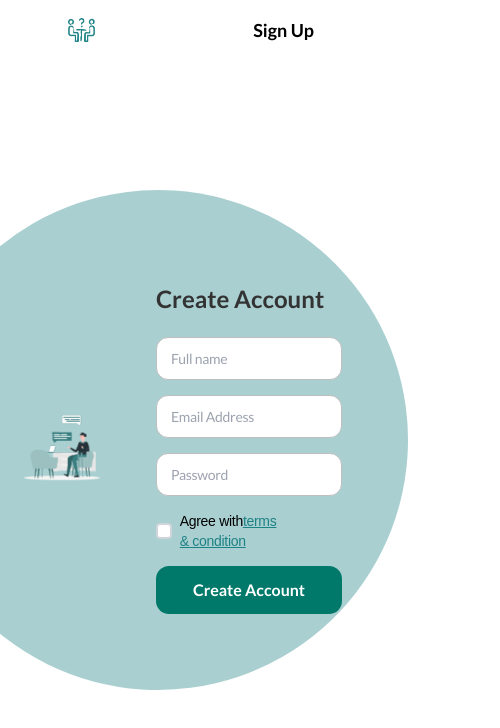
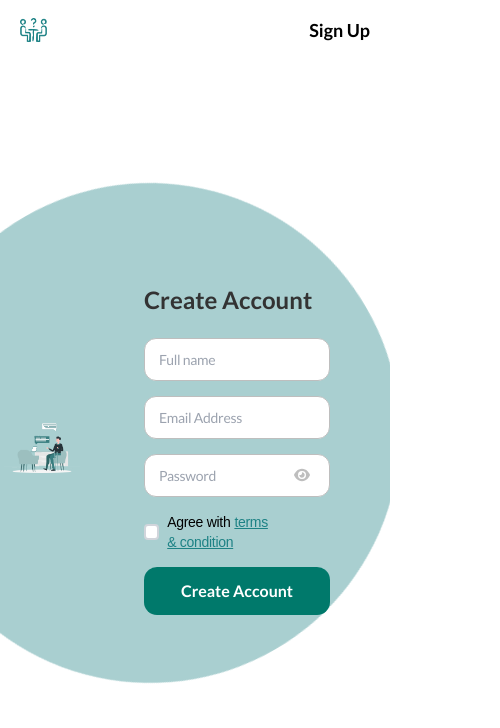
Before and after one commit to BelalAboseada/MockMate-salamHack, a React (Vite) app in the folder Frontend/: page /signUp in a window 390 px wide. Shown: the top 728 px of the page, 500 px wide, since content can reach past the window. Built offline with nearby package versions, Linux system fonts and the light colour scheme; a web font is replaced by a local one.

Commit message:
responsive landing

```diff
--- a/Frontend/package.json
+++ b/Frontend/package.json
@@ -13,6 +13,7 @@
     "classnames": "^2.5.1",
     "react": "^19.0.0",
     "react-dom": "^19.0.0",
+    "react-icons": "^5.5.0",
     "react-router-dom": "^7.3.0"
   },
   "devDependencies": {
--- a/Frontend/src/components/Layout/Layout.jsx
+++ b/Frontend/src/components/Layout/Layout.jsx
@@ -1,15 +1,19 @@
-// import { useLocation } from "react-router-dom";
+import { useLocation } from "react-router-dom";
 import AppRoutes from "../../Routes/AppRoutes";
 import { Header } from "../common/header/Header.jsx";
 
 const Layout = () => {
-  // const location = useLocation();
+  const location = useLocation();
 
   return (
     <div className="flex flex-col h-screen">
       <Header className="w-full" />
       <div className="flex flex-1">
-        <main className={`flex-1  p-2 md:p-4  `}>
+        <main
+          className={`${
+            location.pathname === "/signUp" ? "p-0" : "flex-1  p-2 md:p-4"
+          }`}
+        >
           <AppRoutes />
         </main>
       </div>
--- a/Frontend/src/components/common/header/Header.jsx
+++ b/Frontend/src/components/common/header/Header.jsx
@@ -2,11 +2,11 @@ import styles from "./style.module.scss";
 import logoDesktop from "../../../assets/images/mockmate-logo.png";
 import logoMobile from "../../../assets/images/Logo.png";
 import { Link } from "react-router-dom";
-import clsx from "classnames"; // Optional for cleaner class management
+import clsx from "classnames";
 
 export const Header = () => {
   return (
-    <header className="sticky top-0 w-full py-2 px-[60px] flex items-center justify-between bg-white">
+    <header className="sticky top-0 w-full py-2 px-3 lg:px-[60px] flex items-center justify-between bg-white">
       {/* Logo */}
       <Link
         to="/"
@@ -39,9 +39,8 @@ export const Header = () => {
 
       {/* Sign In Button */}
       <div className={styles.authContainer}>
-
         <Link to="/signUp">
-          <button className="text-lg font-bold py-2 px-4 transition-colors hover:text-blue-500">
+          <button className="text-lg font-bold py-2 px-2 lg:px-4 transition-colors hover:text-blue-500">
             Sign Up
           </button>
         </Link>
--- /dev/null
+++ b/Frontend/src/mixins.scss
@@ -0,0 +1,37 @@
+@mixin sm {
+  @media only screen and (min-width: 640px) {
+    @content;
+  }
+}
+
+@mixin md {
+  @media only screen and (min-width: 768px) {
+    @content;
+  }
+}
+
+@mixin lg {
+  @media only screen and (min-width: 1024px) {
+    @content;
+  }
+}
+
+@mixin xl {
+  @media only screen and (min-width: 1280px) {
+    @content;
+  }
+}
+
+@mixin xxl {
+  @media only screen and (min-width: 1536px) {
+    @content;
+  }
+}
+
+@mixin ellipsis($line: 2) {
+  display: -webkit-box;
+  -webkit-line-clamp: $line;
+  -webkit-box-orient: vertical;
+  overflow: hidden;
+  text-overflow: ellipsis;
+}
--- a/Frontend/src/pages/Auth/SignUp/SignUp.jsx
+++ b/Frontend/src/pages/Auth/SignUp/SignUp.jsx
@@ -1,7 +1,16 @@
 import styles from "./style.module.scss";
 import signUpImage from "../../../assets/images/singUp.png";
+import { useState } from "react";
+import { FaEye } from "react-icons/fa6";
+import { FaEyeSlash } from "react-icons/fa";
 
 const SignUp = () => {
+  const [showPass, setShowPass] = useState(false);
+
+  const handleShowPass = () => {
+    setShowPass(!showPass);
+  };
+
   return (
     <div className={styles.SignUp}>
       <div className={styles.container}>
@@ -24,28 +33,63 @@ const SignUp = () => {
               placeholder="Full name"
               className="input"
               name="name"
+              id="name"
+              autoComplete="on"
+              required
+              pattern="^[A-Za-z\s]+$"
+              title="Please enter a valid name (only letters and spaces are allowed)."
             />
-            <input type="email" placeholder="Email Address" className="input" />
-            <input type="password" placeholder="Password" className="input" />
+            <input
+              type="email"
+              placeholder="Email Address"
+              className="input"
+              name="email"
+              id="email"
+              autoComplete="on"
+              required
+              pattern="^[a-zA-Z0-9._%+-]+@[a-zA-Z0-9.-]+\.[a-zA-Z]{2,}$"
+              title="Please enter a valid email address."
+            />
+            <div className={styles.password}>
+              <input
+                type={showPass ? "text" : "password"}
+                placeholder="Password"
+                className="input"
+                name="password"
+                id="password"
+                autoComplete="on"
+                required
+                pattern="^(?=.*[a-z])(?=.*[A-Z])(?=.*\d)(?=.*[@$!%*?&])[A-Za-z\d@$!%*?&]{8,}$"
+                title="Password must be at least 8 characters long and contain at least one uppercase letter, one lowercase letter, one number, and one special character."
+                minLength="8"
+                maxLength="20"
+              />
+              <span className={styles.icon} onClick={handleShowPass}>
+                {showPass ? <FaEyeSlash /> : <FaEye />}
+              </span>
+            </div>
             <div className={`flex items-center gap-2 `}>
               <input
                 type="checkbox"
                 id="agree"
                 name="agree"
-                className={`appearance-none   !w-4 !h-4 p-0  rounded border-2 border-gray-300  checked:bg-primary checked:border-primary focus:outline-none focus:ring-2 focus:ring-offset-2 focus:ring-primary`}
+                className={`appearance-none   !w-4 !h-4 p-0  rounded border-2 border-gray-300  checked:bg-primary checked:border-primary focus:outline-none focus:ring-2 focus:ring-offset-2 focus:ring-primary c`}
                 placeholder=""
-                value=""
+                value="agree"
+                required
+                aria-required="true"
               />
               <label
                 htmlFor="agree"
                 className={`text-sm font-medium  text-balance `}
               >
                 Agree with
-                <span className="text-primary underline underline-offset-1 ">
-                   terms & condition
+                <span className="text-primary underline underline-offset-1 px-1">
+                  terms & condition
                 </span>
               </label>
             </div>
+
             <button>Create Account</button>
           </form>
         </div>
--- a/Frontend/src/pages/Auth/SignUp/style.module.scss
+++ b/Frontend/src/pages/Auth/SignUp/style.module.scss
@@ -1,9 +1,11 @@
+@import "../../../mixins.scss";
+
 .SignUp {
   display: flex;
   justify-content: space-between;
   align-items: center;
-  height: 90vh;
-
+  height: 92vh;
+  overflow-y: hidden;
 
   .container {
     display: flex;
@@ -17,7 +19,6 @@
     justify-content: center;
     align-items: center;
     position: relative;
-
 
     &::before {
       content: "";
@@ -41,7 +42,7 @@
 
   .right {
     flex: 1;
-    padding: 40px;
+    padding: 60px;
     display: flex;
     flex-direction: column;
     justify-content: center;
@@ -66,6 +67,30 @@
       border: 1px solid #ccc;
       border-radius: 13px;
       font-size: 16px;
+      // &:active {
+
+      // }
+    }
+    .password {
+      position: relative;
+      display: flex;
+      flex-direction: column;
+      gap: 10px;
+      .input {
+        padding: 20px 0 !important;
+      }
+      .icon {
+        position: absolute;
+        top: 50%;
+        right: 20px;
+        transform: translateY(-50%);
+        cursor: pointer;
+        color: var(--Neutral-color);
+        transition: 0.3s ease-in-out;
+        &:hover {
+          color: var(--primary-color);
+        }
+      }
     }
 
     button {
--- a/Frontend/src/pages/Home/style.module.scss
+++ b/Frontend/src/pages/Home/style.module.scss
@@ -1,28 +1,48 @@
+@import "../../mixins.scss";
+
 .Home {
   display: flex;
   justify-content: center;
   align-items: center;
-  padding: 60px 0;
+  @include md {
+    height: 86vh;
+    overflow: hidden;
+  }
 
   .container {
     display: flex;
     align-items: center;
+    flex-direction: column;
+    width: 100%;
+    gap: 20px;
+
+    @include lg {
+      gap: 40px;
+      flex-direction: row;
       justify-content: space-between;
       max-width: 1400px;
-    width: 100%;
-    gap: 40px;
+    }
 
     .left {
       flex: 1;
       display: flex;
       flex-direction: column;
+      gap: 20px;
+      margin: 50px 20px;
+
+      @include lg {
         align-items: flex-start;
         gap: 40px;
+      }
 
       .title {
+        font-size: 1.5rem;
+        font-weight: 700;
+        color: #121212;
+        @include lg {
           font-size: 2.7rem;
           font-weight: 800;
-        color: #121212;
+        }
 
         span {
           color: var(--primary-color);
@@ -30,36 +50,52 @@
       }
 
       .description {
+        font-size: 0.8rem;
+        font-weight: 500;
+        line-height: 1;
+        color: #5a5a5a;
+
+        @include md {
           font-size: 1rem;
           font-weight: 600;
           line-height: 1.2;
-        text-wrap-style: pretty;
-        text-wrap: balance;
-        text-align: justify;
-        color: #5a5a5a;
+        }
       }
 
       .buttons {
         display: flex;
+        gap: 10px;
+
+        @include lg {
           gap: 15px;
+        }
 
         .primaryBtn {
           background-color: var(--primary-color);
           color: white;
+          padding: 8px 16px;
+          border-radius: 12px;
+          text-decoration: none;
+          font-weight: bold;
+
+          @include lg {
             padding: 10px 20px;
             border-radius: 16px;
-          text-decoration: none;
-          font-weight: bold;
+          }
         }
 
         .secondaryBtn {
           background-color: transparent;
           color: var(--primary-color);
-          padding: 10px 20px;
           border: 2px solid var(--primary-color);
-          border-radius: 16px;
+          padding: 8px 16px;
+          border-radius: 12px;
           text-decoration: none;
           font-weight: bold;
+          @include md {
+            padding: 10px 20px;
+            border-radius: 16px;
+          }
         }
       }
     }
@@ -68,27 +104,37 @@
       flex: 1;
       position: relative;
       display: flex;
+
+      @include md {
         justify-content: center;
         align-items: center;
+      }
 
       .imageWrapper {
         position: relative;
+        width: 250px;
+        height: 350px;
+        @include md {
           width: 350px;
           height: 400px;
+        }
 
         .backdrop {
           position: absolute;
           top: 70px;
           left: 0px;
-
-          width: 135% !important;
-          height: 120%;
-
+          width: 100%;
+          height: 100%;
           background: url(../../assets/images/BannerBackdrop.png) no-repeat
             center center / 112% 100%;
           rotate: -7deg;
           z-index: -1;
           opacity: 0.6;
+
+          @include md {
+            width: 135% !important;
+            height: 120%;
+          }
         }
         .backdrop2 {
           position: absolute;
@@ -104,13 +150,17 @@
         .backdrop3 {
           position: absolute;
           top: -35px;
-          right: -115px;
+          right: -70px;
           width: 20%;
           height: 20%;
           background: url(../../assets/images/BannerBackdrop3.png) no-repeat
             center center / cover;
           rotate: -7deg;
           z-index: -3;
+          @include lg {
+            top: -35px;
+            right: -115px;
+          }
         }
 
         img {
@@ -122,30 +172,42 @@
         .Banner1 {
           position: absolute;
           bottom: -10px;
-          left: -50px;
+          left: -70px;
           z-index: 2;
           width: 100%;
           height: 100%;
           transform: rotate(-5deg);
           animation: rotateBanner1 0.8s ease-in-out forwards;
+          @include lg {
+            bottom: -10px;
+            left: -50px;
+          }
         }
 
         .Banner2 {
           position: absolute;
           top: -10px;
-          left: 100px;
+          left: 50px;
           z-index: 1;
           width: 90%;
           height: 100%;
           transform: rotate(5deg);
           animation: rotateBanner2 0.8s ease-in-out forwards;
+          @include lg {
+            top: -10px;
+            left: 100px;
+          }
         }
         .Banner3 {
           position: absolute;
           bottom: 44%;
-          right: -100px;
+          right: -50px;
           z-index: 3;
           width: 150px;
+          @include lg {
+            bottom: 44%;
+            right: -100px;
+          }
         }
       }
     }
--- a/Frontend/tailwind.config.js
+++ b/Frontend/tailwind.config.js
@@ -59,20 +59,7 @@ export default {
           900: "var(--success-color-900)",
           950: "var(--success-color-950)",
         },
-        success: {
-          DEFAULT: "var(--success-color)",
-          50: "var(--success-color-50)",
-          100: "var(--success-color-100)",
-          200: "var(--success-color-200)",
-          300: "var(--success-color-300)",
-          400: "var(--success-color-400)",
-          500: "var(--success-color-500)",
-          600: "var(--success-color-600)",
-          700: "var(--success-color-700)",
-          800: "var(--success-color-800)",
-          900: "var(--success-color-900)",
-          950: "var(--success-color-950)",
-        },
+
         Neutral: {
           DEFAULT: "var(--Neutral-color)",
           50: "var(--Neutral-color-50)",
```
Also changed, not shown: 1 other file (tests, documents, lock files or other folders). Lines whose indentation alone changed are shown as unchanged.
